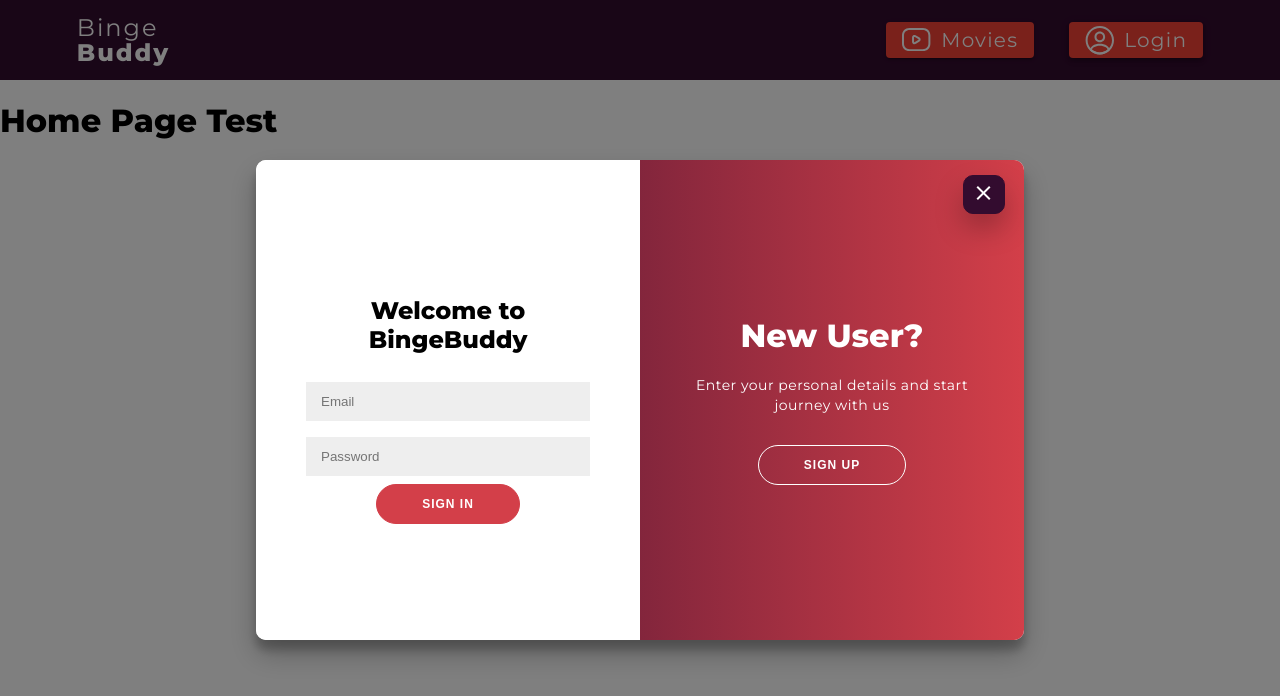
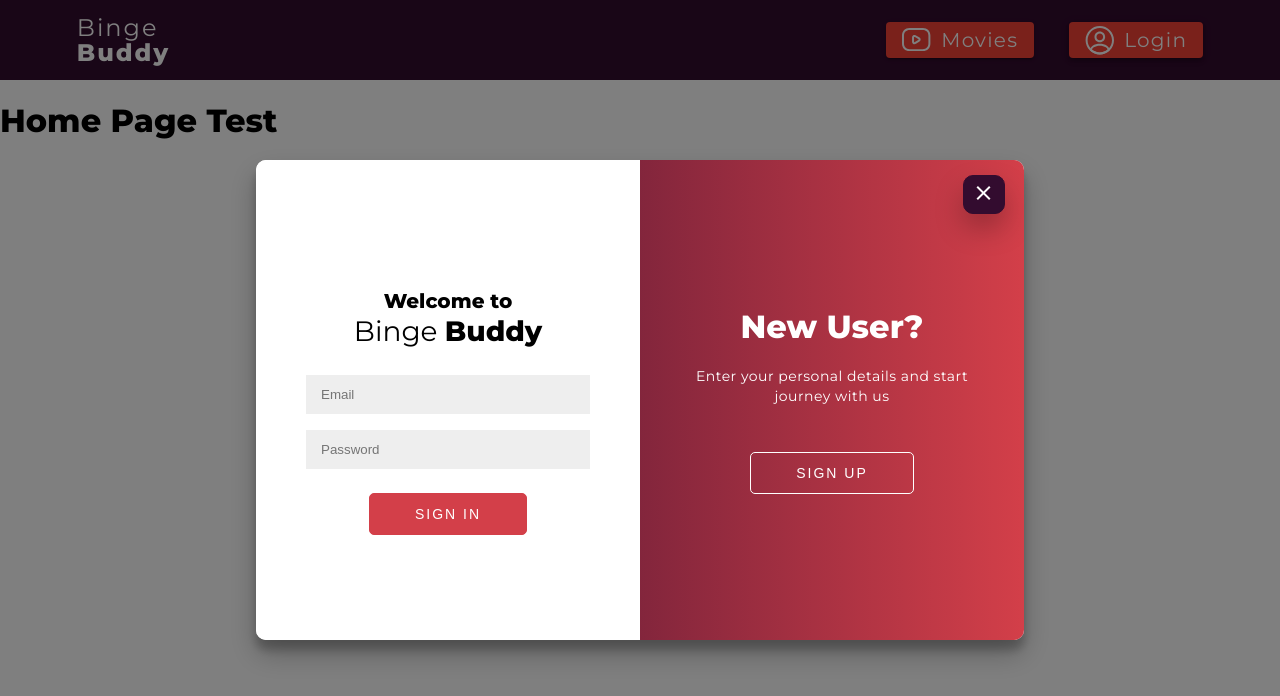
Before and after one commit to lucasskaf/Group15_SWE, an Angular app: page / in a window 1280 px wide. Both pictures are taken after a click on the button "Login". Shown: the top 696 px of the page. Built offline with nearby package versions, Linux system fonts and the light colour scheme.

Commit message:
Change some design choices in login-register

```diff
--- a/src/app/user-auth/login-register/login-register.component.css
+++ b/src/app/user-auth/login-register/login-register.component.css
@@ -33,17 +33,17 @@ a {
 }
 
 button {
-	border-radius: 20px;
+	border-radius: 5px;
 	border: 1px solid #D33F49;
 	background-color: #D33F49;
 	color: #FFFFFF;
-	font-size: 12px;
-	font-weight: bold;
+	font-size: 14px;
 	padding: 12px 45px;
-	letter-spacing: 1px;
+	letter-spacing: 2px;
 	text-transform: uppercase;
 	transition: transform 80ms ease-in;
 	cursor: pointer;
+	margin-top: 16px;
 }
 
 button:active {
@@ -209,6 +209,18 @@ input {
 	transform: translateX(20%);
 }
 
+span#welcome {
+	font-size: 20px;
+}
+
+span#binge, span#buddy {
+	font-size: 28px;
+}
+
+span#binge {
+	font-weight: 400;
+}
+
 #closeButton {
 	position: absolute;
 	margin-top: 2%;
--- a/src/app/user-auth/login-register/login-register.component.html
+++ b/src/app/user-auth/login-register/login-register.component.html
@@ -19,7 +19,7 @@
     </div>
     <div class="form-container sign-in-container">
       <form action="#">
-        <h2>Welcome to BingeBuddy</h2>
+        <h2><span id="welcome">Welcome to </span> <br> <span id="binge">Binge </span><span id="buddy">Buddy</span></h2>
         <input type="email" placeholder="Email" />
         <input type="password" placeholder="Password" />
         <!-- <a href="#">Forgot your password?</a> -->
```
